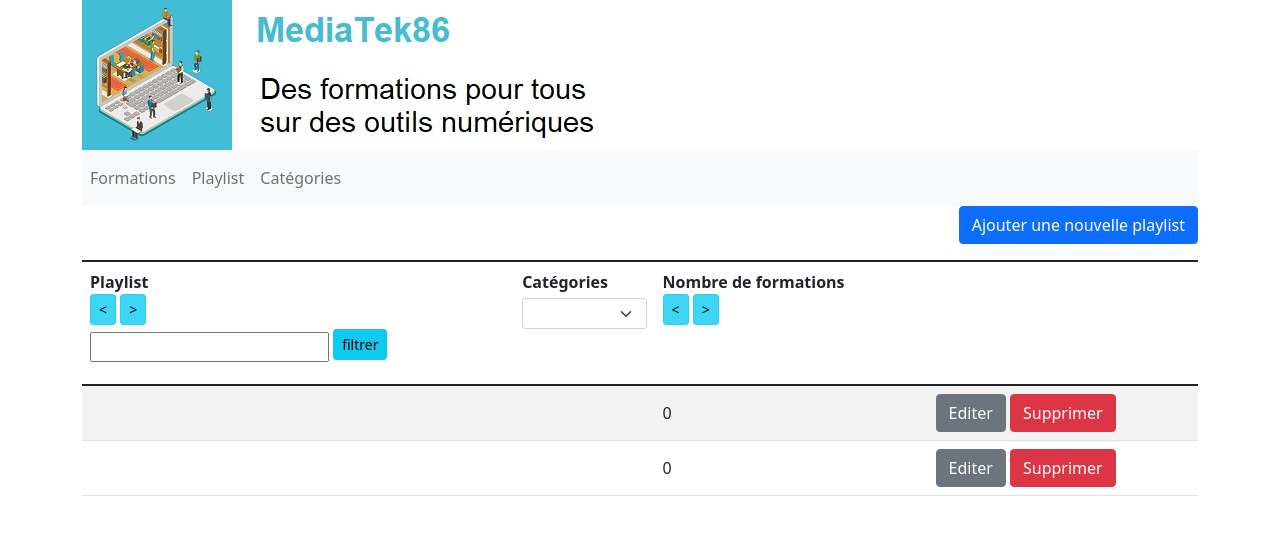
After one commit to LindaArezki/Mediatekformation-master, a Symfony app: template templates/admin/admin.playlist.html.twig in a window 1280 px wide. The commit adds this page. Shown: the top 535 px of the page. Run offline with Twig, Linux system fonts and the light colour scheme; the template is opened without the code that fills it, so the values that code supplies are empty; some libraries are stand-ins or nearby versions.

Commit message:
Tâche 2 : gérer les playlists (5h) — Une page doit permet de lister les playlists et affiche un bouton permettant de la supprimer (après confirmation) et un bouton permettant de la modifier. — La suppression d'une playlist n'est possible que si aucune formation n'est rattachée à elle. — Les mêmes tris et filtres présents dans le front office doivent être présents dans le back office. — Un bouton doit permettre d'accéder au formulaire d'ajout d'une playlist. Les saisies doivent être contrôlées. L'ajout d'une playlist consiste juste à saisir son nom et sa description. Seul le champ name est obligatoire. — Le clic sur le bouton permettant de modifier une playlist doit amener sur le même formulaire, mais cette fois prérempli. Cette fois, la liste des formations de la playlist doit apparaître, mais il ne doit pas être possible d'ajouter ou de supprimer une formation : ce n'est que dans le formulaire de la formation qu'il est possible de préciser sa playlist de rattachement.

```diff
--- a/src/Controller/admin/AdminFormationsController.php
+++ b/src/Controller/admin/AdminFormationsController.php
@@ -145,8 +145,6 @@ class AdminFormationsController extends AbstractController {
             'formations' => $formations,
             'formFormation' => $formFormation->createView()
         ]);
-
-
     }
 
 
--- /dev/null
+++ b/templates/_admin.playlist.form.html.twig
@@ -0,0 +1,3 @@
+
+   {{ form_start(formPlaylist) }}
+   {{ form_end(formPlaylist) }}
--- a/templates/admin/admin.formation.edit.html.twig
+++ b/templates/admin/admin.formation.edit.html.twig
@@ -1,5 +1,5 @@
 {% extends "baseadmin.html.twig" %}
 {% block body %}
-    <h2>Détail visite : </h2>
+    <h2>Détail de la formation : </h2>
     {{ include ('_admin.formation.form.html.twig') }}
 {% endblock %}
--- a/templates/admin/admin.formations.html.twig
+++ b/templates/admin/admin.formations.html.twig
@@ -6,7 +6,11 @@
     <table class="table table-striped">
         <caption></caption>
         <thead>
-            <tr>
+            <tr><!-- titre -->
+                <div class="text-center">
+                     <h2> Bienvenue sur la partie gestion consacrée aux formations en ligne </h2>
+                </div>
+             </tr>
                 <th class="text-left align-top" scope="col">
                     formation<br />
                     <a href="{{ path('admin.formations.sort', {champ:'title', ordre:'ASC'}) }}" class="btn btn-info btn-sm active" role="button" aria-pressed="true"><</a>
--- /dev/null
+++ b/templates/admin/admin.playlist.ajout.html.twig
@@ -0,0 +1,5 @@
+{% extends "baseadmin.html.twig" %}
+{% block body %}
+    <h2>Nouvelle Playlist: </h2>
+    {{ include ('_admin.playlist.form.html.twig') }}
+{% endblock %}
--- /dev/null
+++ b/templates/admin/admin.playlist.html.twig
@@ -0,0 +1,81 @@
+{% extends "baseadmin.html.twig" %}
+{% block body %}
+     <p class="text-end">
+         <a href="{{ path('admin.playlist.ajout') }} "  class='btn btn-primary'>Ajouter une nouvelle playlist</a>
+    </p>
+    <table class="table table-striped">
+     <caption></caption>
+        <thead>
+            <tr>
+                <th class="text-left align-top" scope="col">
+                    Playlist<br />
+                    <a href="{{ path('admin.playlist.sort', {champ:'name', ordre:'ASC'}) }}" class="btn btn-info btn-sm active" role="button" aria-pressed="true"><</a>
+                    <a href="{{ path('admin.playlist.sort', {champ:'name', ordre:'DESC'}) }}" class="btn btn-info btn-sm active" role="button" aria-pressed="true">></a>
+                    <form class="form-inline mt-1" method="POST" action="{{ path('admin.playlist.findallcontain', {champ:'name'}) }}">
+                        <div class="form-group mr-1 mb-2">
+                            <input type="text" class="sm" name="recherche"
+                                   value="{% if valeur|default and not table|default %}{{ valeur }}{% endif %}">
+                            <input type="hidden" name="_token" value="{{ csrf_token('filtre_name') }}">
+                            <button type="submit" class="btn btn-info mb-2 btn-sm">filtrer</button>
+                        </div>
+                    </form>
+                </th>
+                <th class="text-left align-top" scope="col">
+                    Catégories
+                    <form class="form-inline mt-1" method="POST" action="{{ path('admin.playlist.findallcontain', {champ:'id', table:'categories'}) }}">
+                        <select class="form-select form-select-sm" name="recherche" id="recherche" onchange="this.form.submit()">
+                            <option value=""></option>
+                            {% for categorie in categories %}
+                                <option
+                                    {% if valeur|default and valeur==categorie.id %}
+                                        selected
+                                    {% endif %}
+                                    value="{{ categorie.id }}">{{ categorie.name }}
+                                </option>
+                            {% endfor %}
+                        </select>
+                    </form>
+                </th>
+                <th class="text-left align-top" scope="col">
+                    Nombre de formations<br />
+                    <a href="{{ path('admin.playlist.sort', {champ:'nbformations', ordre:'ASC'}) }}" class="btn btn-info btn-sm active" role="button" aria-pressed="true"><</a>
+                    <a href="{{ path('admin.playlist.sort', {champ:'nbformations', ordre:'DESC'}) }}" class="btn btn-info btn-sm active" role="button" aria-pressed="true">></a>
+                </th>
+                <th class="text-center align-top" scope="col">
+                    &nbsp;
+                </th>
+            </tr>
+        </thead>
+        <tbody>
+
+            {% for k in 0..playlist|length-1 %}
+                <tr class="align-middle">
+                    <td>
+                        <h5 class="text-info">
+                            {{ playlist[k].name }}
+                        </h5>
+                    </td>
+                    <td class="text-left">
+                        {% set categories = playlist[k].categoriesplaylist %}
+                        {% if categories|length > 0 %}
+                            {% for c in 0..categories|length-1 %}
+                                &nbsp;{{ categories[c] }}
+                            {% endfor %}
+                        {% endif %}
+                    </td>
+                     <td>
+                        {{ playlist[k].formations|length }}
+                    </td>
+                    <td>
+                        <a href="{{ path('admin.playlist.edit',{id:playlist[k].id}) }} "  class='btn btn-secondary'>Editer</a>
+                        {% if playlist[k].formations|length >= 1%}
+                         <a href="{{ path('admin.playlist.suppr', {id:playlist[k].id}) }}" class="btn btn-danger" onclick="alert('Vous ne pouvez pas supprimer {{playlist[k].formations|length}} puisque une formation est relié à celle ci');return false;">Supprimer</a>
+                        {% else %}
+                            <a href="{{ path('admin.playlist.suppr',{id:playlist[k].id}) }} " class="btn btn-danger" onclick="return confirm('Etes-vous sûr de vouloir supprimer cette playlist : {{ playlist[k].name }} ?')">Supprimer</a>
+                        {% endif %}
+                    </td>
+                </tr>
+            {% endfor %}
+        </tbody>
+    </table>
+{% endblock %}
--- a/templates/baseadmin.html.twig
+++ b/templates/baseadmin.html.twig
@@ -16,7 +16,7 @@
                         <a class="nav-link" href="{{ path('admin.formations') }}">Formations</a>
                     </li>
                     <li class="nav-item">
-                        <a class="nav-link" href="#">Playlist</a>
+                        <a class="nav-link" href="{{ path('admin.playlist') }}">Playlist</a>
                     </li>
                     <li class="nav-item">
                         <a class="nav-link" href="#">Catégories</a>
@@ -24,11 +24,6 @@
                 </ul>
             </div>
         </nav>
-
-        <!-- titre -->
-        <div class="text-center">
-            <h2> Bienvenue sur la partie gestion consacrée aux formations en ligne </h2>
-        </div>
     </div>
 {% endblock %}
 {% block body %}{% endblock %}
```
Also changed, not shown: src/Controller/admin/AdminPlaylistController.php (added, +171 -0 lines), src/Form/PlaylistType.php (+15 -2 lines), templates/admin/admin.playlist.edit.html.twig (added, +19 -0 lines).
